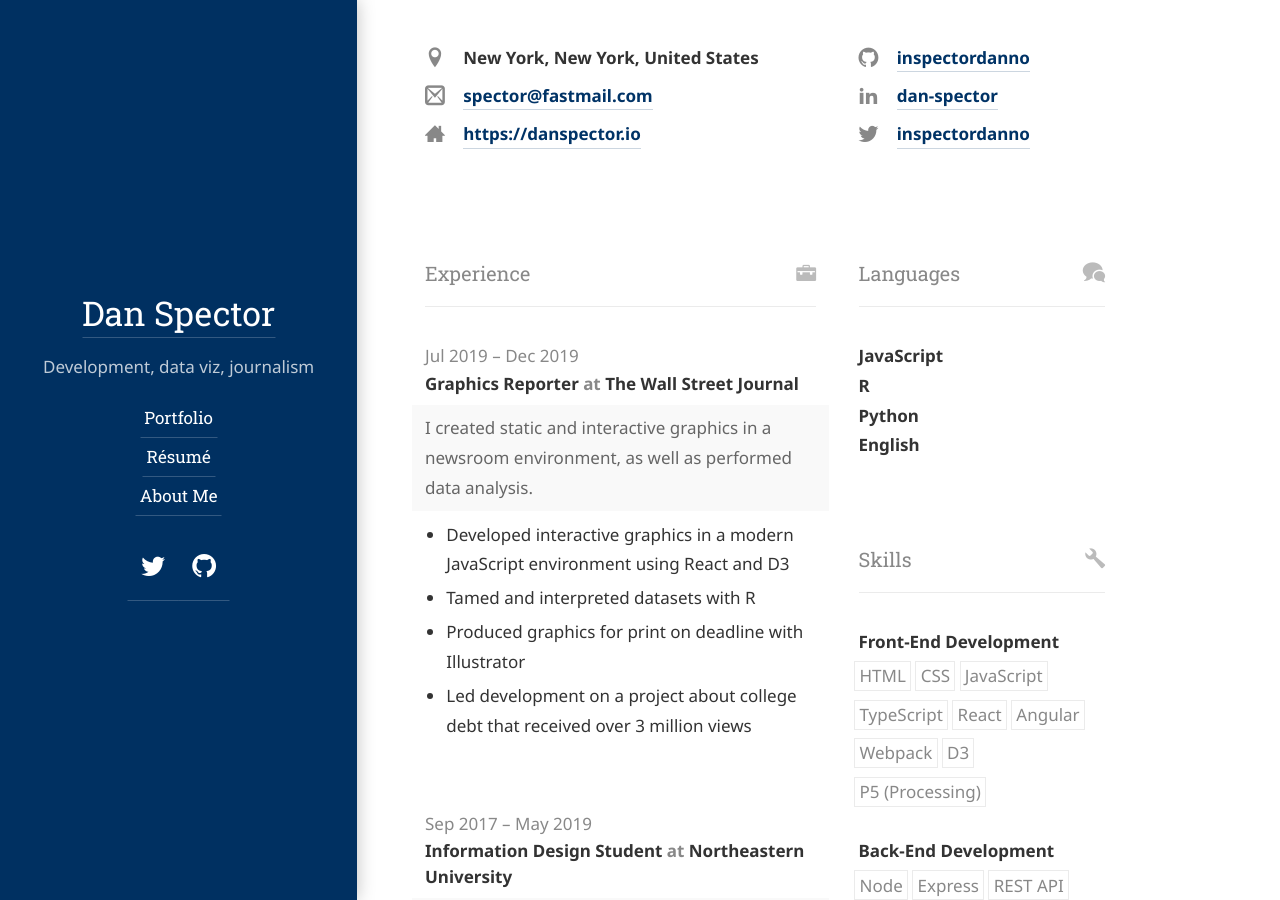
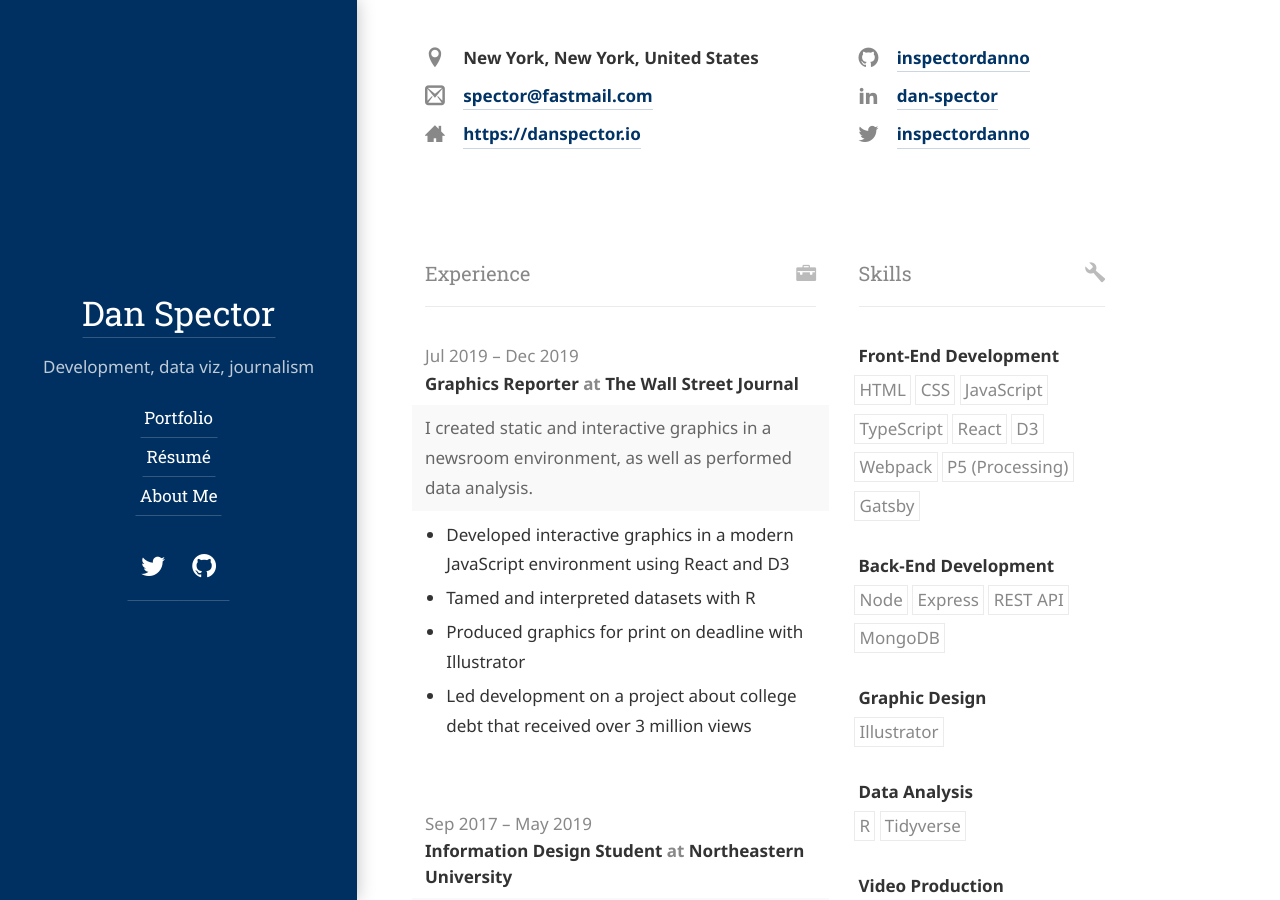
Before and after one commit to inspectordanno/inspectordanno.github.io, a Jekyll site: the page built from resume.md, in a window 1280 px wide and 900 px high, scrolled down 392 px. Built offline with Jekyll 4.4.1, drawn with Linux system fonts in a browser that asks for light colours; some web fonts are replaced.

Commit message:
Update resume.json

```diff
--- a/_data/resume.json
+++ b/_data/resume.json
@@ -117,10 +117,10 @@
         "JavaScript",
         "TypeScript",
         "React",
-        "Angular",
+        "D3",
         "Webpack",
-        "D3",
-        "P5 (Processing)"
+        "P5 (Processing)",
+        "Gatsby"
       ]
     },
     { "name": "Back-End Development",
@@ -153,20 +153,7 @@
       "keywords": []
     }
   ],
-  "languages": [
-    {
-      "language": "JavaScript"
-    },
-    {
-      "language": "R"
-    },
-    {
-      "language": "Python"
-    },
-    {
-      "language": "English"
-    }
-  ],
+  "languages": [],
   "interests": [
     {
       "name": "Writing",
```
